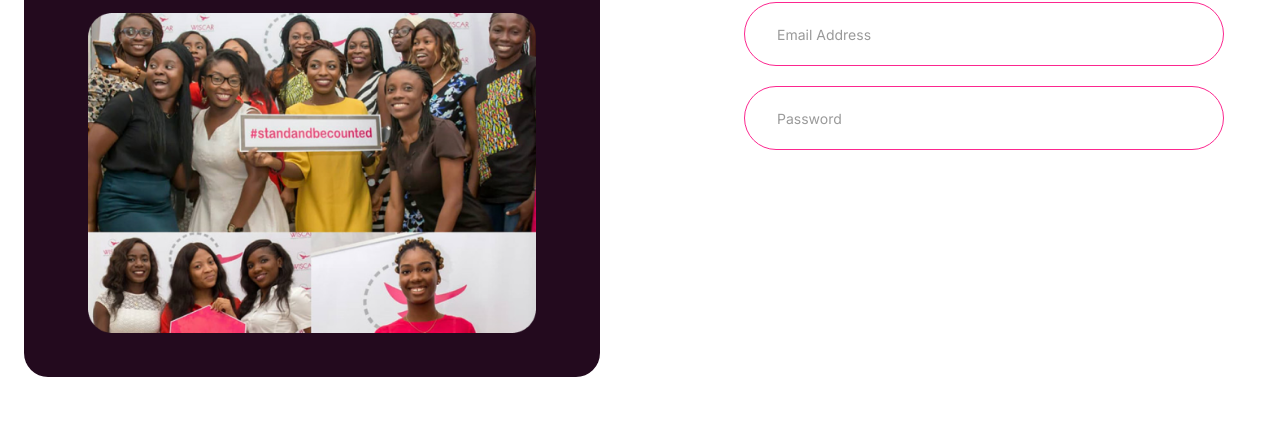
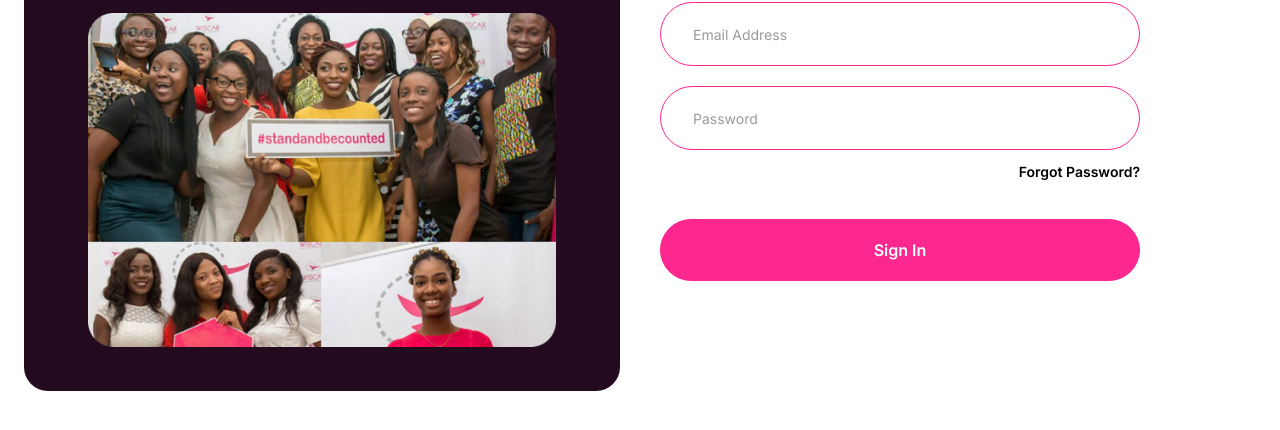
Before and after one commit to CodeKing12/Wiscar, a website: page sources/sign-in.html in a window 1280 px wide. Shown: the part 306-736 px from the top of the page. Drawn offline with Linux system fonts and the light colour scheme.

Commit message:
Made some changes - Added the button and forgot password link to the sign-in page.

```diff
--- a/sources/sign-in.html
+++ b/sources/sign-in.html
@@ -11,7 +11,7 @@
     <!-- <link href="css/styles.css" type="text/css" rel="stylesheet"> -->
 </head>
 <body class="font-inter font-normal bg-white pt-0 pb-14 lg:py-14 lg:px-6">
-    <main class="lg:grid lg:grid-cols-2 gap-7 sm:gap-12 lg:gap-10 xl:gap-20">
+    <main class="lg:grid lg:grid-cols-2 gap-7 sm:gap-12 lg:gap-10 xxl:gap-20">
         <div class="flex md:justify-center lg:rounded-3xl px-4 sm:px-6 md:px-12 lg:px-16 py-11 bg-brand-purple max-w-full w-full lg:w-fit">
             <div class="">
                 <img src="images/logo.png" class="w-48 mb-8">
@@ -20,7 +20,7 @@
                 <img class="w-max max-w-full lg:w-[550px]" src="images/wiscar-women.png">
             </div>
         </div>
-        <div class="flex w-full lg:w-fit flex-col md:items-center pt-10 px-4 md:pt-12 lg:pt-36 sm:px-12 lg:px-8 xl:px-16">
+        <div class="flex w-full lg:w-fit flex-col md:items-center lg:items-start pt-10 px-4 md:pt-12 lg:pt-36 sm:px-12 lg:px-0 xxl:px-14">
             <div class="md:w-min">
                 <h2 class="text-black text-3xl mb-4 font-bold">Sign In</h2>
                 <p class="text-black text-sm">Please enter the  following requested details</p>
@@ -28,6 +28,10 @@
                     <input class="border-[0.5px] border-brand-pink bg-transparent px-8 py-[14px] placeholder:text-black text-sm placeholder:text-opacity-40 rounded-[70px] outline-none focus:border-brand-pink transition-all h-16 w-full sm:w-[480px] max-w-full mb-5" name="email" type="email" placeholder="Email Address">
                     <input class="border-[0.5px] border-brand-pink bg-transparent px-8 py-[14px] placeholder:text-black text-sm placeholder:text-opacity-40 rounded-[70px] outline-none focus:border-brand-pink transition-all h-16 w-full sm:w-[480px] max-w-full" name="password" type="password" placeholder="Password">
                 </form>
+                <a class="font-semibold w-full inline-block text-right mt-3 text-sm">Forgot Password?</a>
+                <button class="mt-9 font-semibold h-[62px] border border-brand-pink rounded-[60px] px-12 py-3 hover:text-brand-pink bg-brand-pink hover:bg-white text-white transition-all duration-150 ease-linear block w-full max-w-lg">
+                    Sign In
+                </button>
             </div>
         </div>
     </main>
```
Also changed, not shown: sources/css/styles.css.
